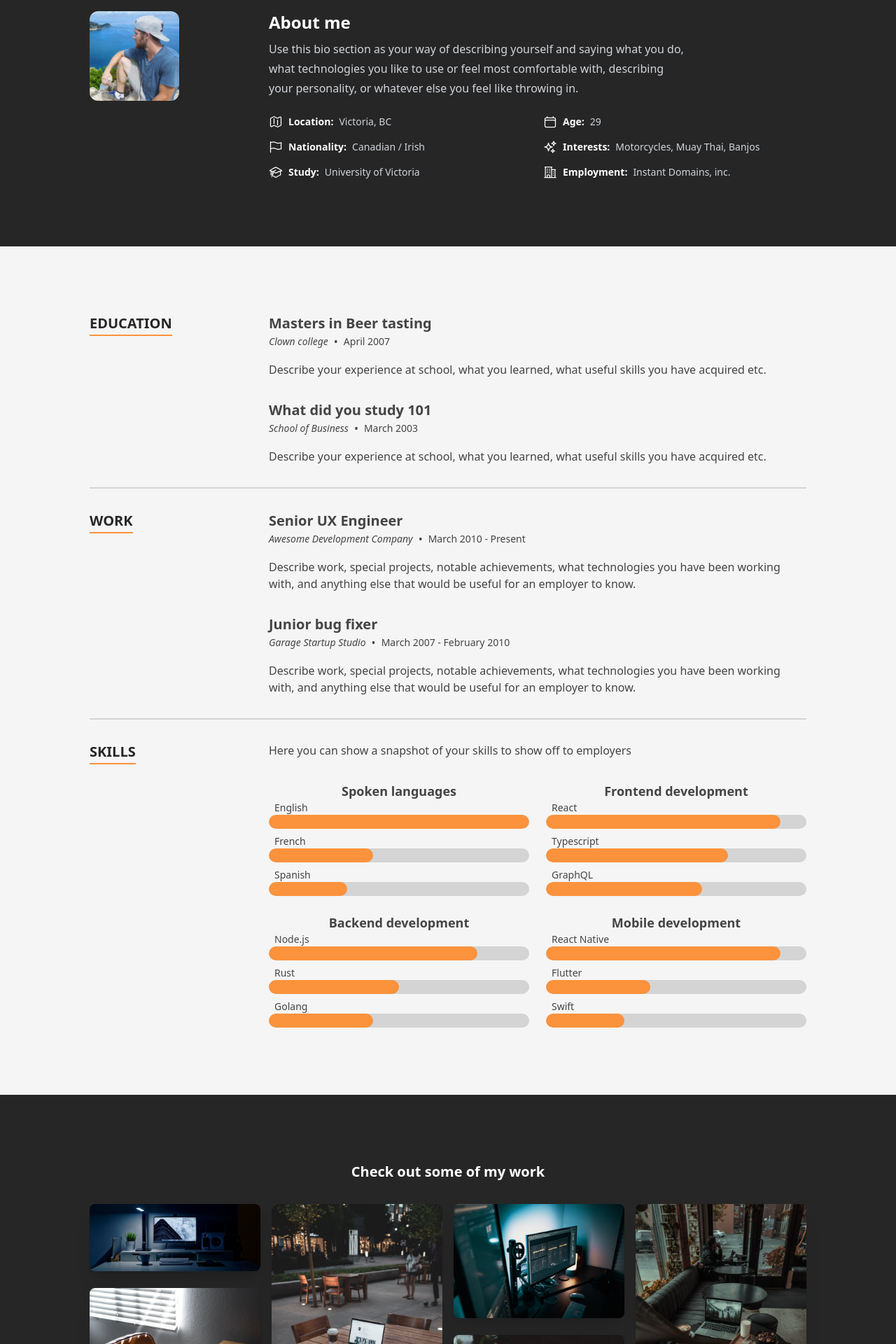
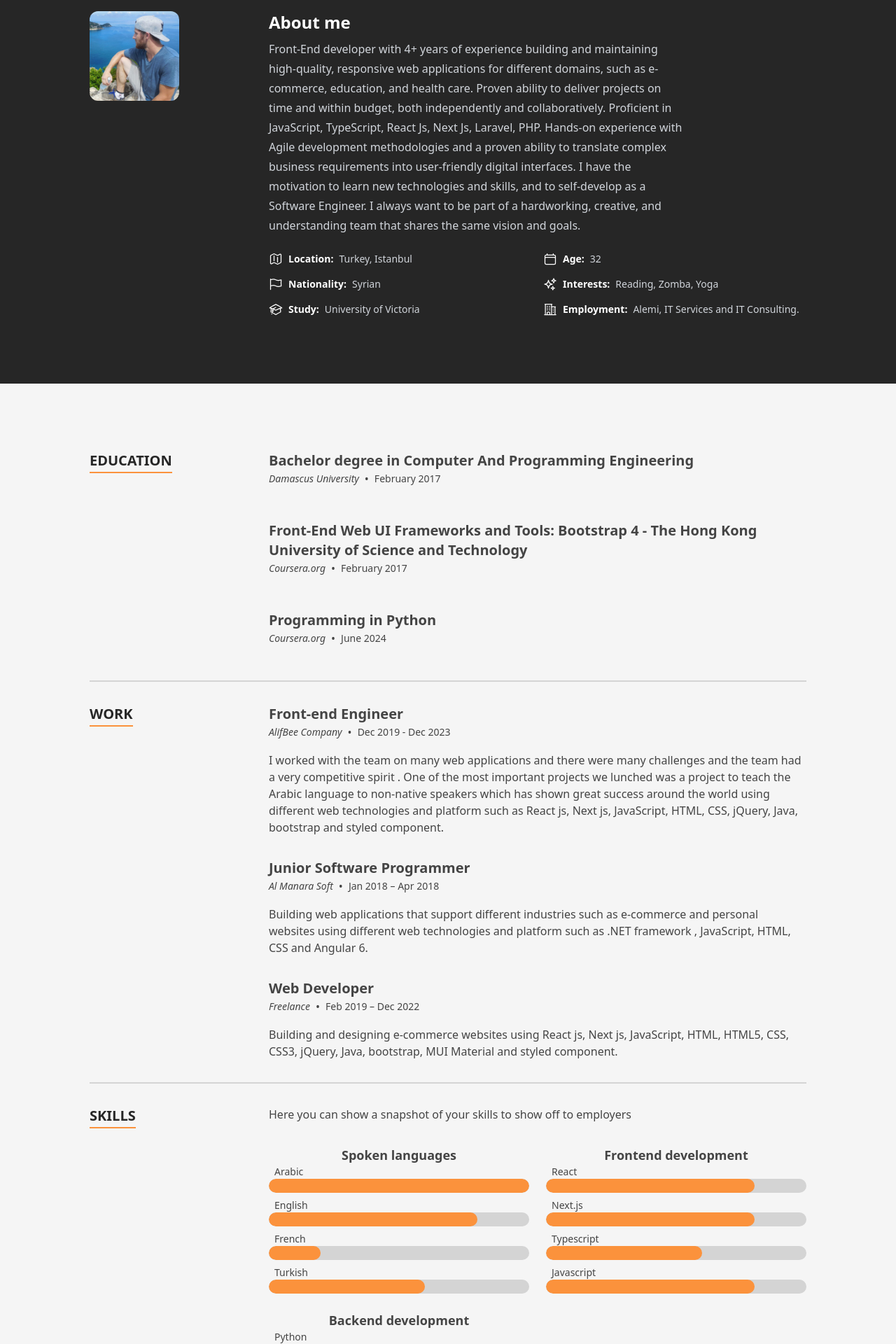
Before and after one commit to alaasanteha/github-portfolio, a Next.js app: page / in a window 1280 px wide. Shown: the part 880-2800 px from the top of the page at 70% size. Built offline with nearby package versions, Linux system fonts and the light colour scheme.

Commit message:
add data

```diff
--- a/src/data/data.tsx
+++ b/src/data/data.tsx
@@ -73,15 +73,14 @@ export const heroData: Hero = {
   description: (
     <>
       <p className="prose-sm text-stone-200 sm:prose-base lg:prose-lg">
-        I'm a Victoria based <strong className="text-stone-100">Full Stack Software Engineer</strong>, currently working
-        at <strong className="text-stone-100">Instant Domains</strong> helping build a modern, mobile-first, domain
-        registrar and site builder.
+        I'm a <strong className="text-stone-100"> Software Engineer</strong>, currently working
+        as a  <strong className="text-stone-100">Front End Developer</strong> with 4+ years of experience building and maintaining high-quality, responsive web applications for different domains, such as e-commerce, education, and health care.
       </p>
-      <p className="prose-sm text-stone-200 sm:prose-base lg:prose-lg">
+      {/* <p className="prose-sm text-stone-200 sm:prose-base lg:prose-lg">
         In my free time time, you can catch me training in <strong className="text-stone-100">Muay Thai</strong>,
         plucking my <strong className="text-stone-100">banjo</strong>, or exploring beautiful{' '}
         <strong className="text-stone-100">Vancouver Island</strong>.
-      </p>
+      </p> */}
     </>
   ),
   actions: [
@@ -104,16 +103,18 @@ export const heroData: Hero = {
  */
 export const aboutData: About = {
   profileImageSrc: profilepic,
-  description: `Use this bio section as your way of describing yourself and saying what you do, what technologies you like
-  to use or feel most comfortable with, describing your personality, or whatever else you feel like throwing
-  in.`,
+  description: `Front-End developer with 4+ years of experience building and maintaining high-quality, responsive web applications for different domains, such as e-commerce, education, and health care.
+
+Proven ability to deliver projects on time and within budget, both independently and collaboratively. Proficient in JavaScript, TypeScript, React Js, Next Js, Laravel, PHP. Hands-on experience with Agile development methodologies and a proven ability to translate complex business requirements into user-friendly digital interfaces.
+
+ I have the motivation to learn new technologies and skills, and to self-develop as a Software Engineer. I always want to be part of a hardworking, creative, and understanding team that shares the same vision and goals.`,
   aboutItems: [
-    {label: 'Location', text: 'Victoria, BC', Icon: MapIcon},
-    {label: 'Age', text: '29', Icon: CalendarIcon},
-    {label: 'Nationality', text: 'Canadian / Irish', Icon: FlagIcon},
-    {label: 'Interests', text: 'Motorcycles, Muay Thai, Banjos', Icon: SparklesIcon},
-    {label: 'Study', text: 'University of Victoria', Icon: AcademicCapIcon},
-    {label: 'Employment', text: 'Instant Domains, inc.', Icon: BuildingOffice2Icon},
+    { label: 'Location', text: 'Turkey, Istanbul', Icon: MapIcon },
+    { label: 'Age', text: '32', Icon: CalendarIcon },
+    { label: 'Nationality', text: 'Syrian', Icon: FlagIcon },
+    { label: 'Interests', text: 'Reading, Zomba, Yoga', Icon: SparklesIcon },
+    { label: 'Study', text: 'University of Victoria', Icon: AcademicCapIcon },
+    { label: 'Employment', text: 'Alemi, IT Services and IT Consulting.', Icon: BuildingOffice2Icon },
   ],
 };
 
@@ -125,16 +126,20 @@ export const skills: SkillGroup[] = [
     name: 'Spoken languages',
     skills: [
       {
-        name: 'English',
+        name: 'Arabic',
         level: 10,
       },
       {
-        name: 'French',
-        level: 4,
+        name: 'English',
+        level: 8,
       },
       {
-        name: 'Spanish',
-        level: 3,
+        name: 'French',
+        level: 2,
+      },
+      {
+        name: 'Turkish',
+        level: 6,
       },
     ],
   },
@@ -143,15 +148,19 @@ export const skills: SkillGroup[] = [
     skills: [
       {
         name: 'React',
-        level: 9,
+        level: 8,
+      },
+      {
+        name: 'Next.js',
+        level: 8,
       },
       {
         name: 'Typescript',
-        level: 7,
+        level: 6,
       },
       {
-        name: 'GraphQL',
-        level: 6,
+        name: 'Javascript',
+        level: 8,
       },
     ],
   },
@@ -159,33 +168,12 @@ export const skills: SkillGroup[] = [
     name: 'Backend development',
     skills: [
       {
-        name: 'Node.js',
-        level: 8,
+        name: 'Python',
+        level: 3,
       },
       {
-        name: 'Rust',
-        level: 5,
-      },
-      {
-        name: 'Golang',
-        level: 4,
-      },
-    ],
-  },
-  {
-    name: 'Mobile development',
-    skills: [
-      {
-        name: 'React Native',
-        level: 9,
-      },
-      {
-        name: 'Flutter',
-        level: 4,
-      },
-      {
-        name: 'Swift',
-        level: 3,
+        name: 'Node.js',
+        level: 2,
       },
     ],
   },
@@ -196,70 +184,40 @@ export const skills: SkillGroup[] = [
  */
 export const portfolioItems: PortfolioItem[] = [
   {
-    title: 'Project title 1',
-    description: 'Give a short description of your project here.',
-    url: 'https://reactresume.com',
+    title: 'AlifBee Web App',
+    description: 'It is a web application for teaching the Arabic language to non-native speakers with professional and enjoyable ways which has shown great success around the world .',
+    url: 'https://app.alifbee.com',
     image: porfolioImage1,
   },
   {
-    title: 'Project title 2',
-    description: 'Give a short description of your project here.',
-    url: 'https://reactresume.com',
-    image: porfolioImage2,
+    title: 'AlifBee Landing Page',
+    description: 'I focused on this project to have perfect performance and SEO-friendly',
+    url: 'https://www.alifbee.com',
+    image: porfolioImage1,
   },
   {
-    title: 'Project title 3',
-    description: 'Give a short description of your project here.',
-    url: 'https://reactresume.com',
+    title: 'AlifBee Academy',
+    description: 'Technologies: React • RESTful API • Responsive Design • React Hooks • Bootstrap 5',
+    url: 'https://academy.alifbee.com/',
     image: porfolioImage3,
   },
   {
-    title: 'Project title 4',
-    description: 'Give a short description of your project here.',
-    url: 'https://reactresume.com',
+    title: 'AlifBee Kids Landing page',
+    description: 'I focused on this project to have perfect performance and SEO-friendly.',
+    url: 'https://alifbeekids.com/',
     image: porfolioImage4,
   },
   {
-    title: 'Project title 5',
-    description: 'Give a short description of your project here.',
-    url: 'https://reactresume.com',
+    title: 'AlifBee LMS',
+    description: 'Building web applications to manage the content of the entire curriculums for more than one language and educational institution using Laravel framework which follows the Model-View-Controller (MVC).',
+    url: 'https://lms.alifbee.com/',
     image: porfolioImage5,
   },
   {
-    title: 'Project title 6',
-    description: 'Give a short description of your project here.',
-    url: 'https://reactresume.com',
+    title: 'Premium Surplus',
+    description: 'I worked on this project as a freelancer. Technologies: Next.js • Material-UI • HTML/CSS • RESTful API • MVC',
+    url: 'https://psurplus.com/',
     image: porfolioImage6,
-  },
-  {
-    title: 'Project title 7',
-    description: 'Give a short description of your project here.',
-    url: 'https://reactresume.com',
-    image: porfolioImage7,
-  },
-  {
-    title: 'Project title 8',
-    description: 'Give a short description of your project here.',
-    url: 'https://reactresume.com',
-    image: porfolioImage8,
-  },
-  {
-    title: 'Project title 9',
-    description: 'Give a short description of your project here.',
-    url: 'https://reactresume.com',
-    image: porfolioImage9,
-  },
-  {
-    title: 'Project title 10',
-    description: 'Give a short description of your project here.',
-    url: 'https://reactresume.com',
-    image: porfolioImage10,
-  },
-  {
-    title: 'Project title 11',
-    description: 'Give a short description of your project here.',
-    url: 'https://reactresume.com',
-    image: porfolioImage11,
   },
 ];
 
@@ -268,39 +226,60 @@ export const portfolioItems: PortfolioItem[] = [
  */
 export const education: TimelineItem[] = [
   {
-    date: 'April 2007',
-    location: 'Clown college',
-    title: 'Masters in Beer tasting',
-    content: <p>Describe your experience at school, what you learned, what useful skills you have acquired etc.</p>,
+    date: 'February 2017',
+    location: 'Damascus University',
+    title: 'Bachelor degree in Computer And Programming Engineering',
+    content: <p></p>,
   },
   {
-    date: 'March 2003',
-    location: 'School of Business',
-    title: 'What did you study 101',
-    content: <p>Describe your experience at school, what you learned, what useful skills you have acquired etc.</p>,
+    date: 'February 2017',
+    location: 'Coursera.org',
+    title: 'Front-End Web UI Frameworks and Tools: Bootstrap 4 - The Hong Kong University of Science and Technology',
+    content: <p></p>,
+  },
+  {
+    date: 'June 2024',
+    location: 'Coursera.org',
+    title: 'Programming in Python',
+    content: <p></p>,
   },
 ];
 
 export const experience: TimelineItem[] = [
   {
-    date: 'March 2010 - Present',
-    location: 'Awesome Development Company',
-    title: 'Senior UX Engineer',
+    date: 'Dec 2019 - Dec 2023',
+    location: 'AlifBee Company',
+    title: 'Front-end Engineer',
     content: (
       <p>
-        Describe work, special projects, notable achievements, what technologies you have been working with, and
-        anything else that would be useful for an employer to know.
+        I worked with the team on many web applications and there were many challenges and the team had a
+        very competitive spirit . One of the most important projects we lunched was a project to teach the Arabic
+        language to non-native speakers which has shown great success around the world using different web
+        technologies and platform such as React js, Next js, JavaScript, HTML, CSS, jQuery, Java, bootstrap and
+        styled component.
       </p>
     ),
   },
   {
-    date: 'March 2007 - February 2010',
-    location: 'Garage Startup Studio',
-    title: 'Junior bug fixer',
+    date: 'Jan 2018 – Apr 2018 ',
+    location: 'Al Manara Soft',
+    title: 'Junior Software Programmer',
     content: (
       <p>
-        Describe work, special projects, notable achievements, what technologies you have been working with, and
-        anything else that would be useful for an employer to know.
+        Building web applications that support different industries such as e-commerce and personal websites
+        using different web technologies and platform such as .NET framework , JavaScript, HTML, CSS and
+        Angular 6.
+      </p>
+    ),
+  },
+  {
+    date: 'Feb 2019 – Dec 2022 ',
+    location: 'Freelance',
+    title: 'Web Developer',
+    content: (
+      <p>
+        Building and designing e-commerce websites using React js, Next js, JavaScript, HTML, HTML5, CSS, CSS3,
+        jQuery, Java, bootstrap, MUI Material and styled component.
       </p>
     ),
   },
@@ -313,19 +292,24 @@ export const testimonial: TestimonialSection = {
   imageSrc: testimonialImage,
   testimonials: [
     {
-      name: 'John Doe',
-      text: 'Use this as an opportunity to promote what it is like to work with you. High value testimonials include ones from current or past co-workers, managers, or from happy clients.',
-      image: 'https://cloudflare-ipfs.com/ipfs/Qmd3W5DuhgHirLHGVixi6V76LhCkZUz6pnFt5AJBiyvHye/avatar/169.jpg',
+      name: 'Abdalhady Alsayad',
+      text: "I've had the pleasure of working with Alaa for the past three years, and during this time, she has proven to be a remarkable and talented frontend developer. Alaa consistently demonstrates a strong commitment to her work, coupled with a keen eagerness to learn and master new technologies. Her skills in software architecture and design patterns are particularly impressive, making her a valuable asset to any team.",
+      image: '',
     },
     {
-      name: 'Jane Doe',
-      text: 'Here you should write some nice things that someone has said about you. Encourage them to be specific and include important details (notes about a project you were on together, impressive quality produced, etc).',
-      image: 'https://cloudflare-ipfs.com/ipfs/Qmd3W5DuhgHirLHGVixi6V76LhCkZUz6pnFt5AJBiyvHye/avatar/14.jpg',
+      name: 'Khaled Alsayad',
+      text: 'I had the pleasure of working with Alaa on Alifbee. She is a highly skilled and talented engineer who consistently impressed me with her technical abilities and work ethic.',
+      image: '',
     },
     {
-      name: 'Someone else',
-      text: 'Add several of these, and keep them as fresh as possible, but be sure to focus on quality testimonials with strong highlights of your skills/work ethic.',
-      image: 'https://cloudflare-ipfs.com/ipfs/Qmd3W5DuhgHirLHGVixi6V76LhCkZUz6pnFt5AJBiyvHye/avatar/69.jpg',
+      name: 'Mumin Osman',
+      text: 'Alaa is an exceptional professional who consistently delivers high-quality results. Their expertise and dedication make them a valuable asset to any team. I highly recommend her for her outstanding skills and contributions.',
+      image: '',
+    },
+    {
+      name: 'Mohamad Bitar',
+      text: "I highly recommend Alaa Santeha as a talented full stack developer. I had the pleasure of working closely with Alaa for the past three years at Alemi Media Company. Alaa possesses a wealth of technical expertise in various programming languages including JavaScript, PHP, and SQL. She is skilled at using a variety of tools and frameworks such as Git, ReactJS, VueJS, and Laravel. One project I worked on with Alaa was the development of a new e-learning platform called AlifBee. Alaa was responsible for developing the platform's frontend, which included implementing a lot of UI/UX features. She worked tirelessly to ensure that the platform was scalable, secure, and user-friendly. Her contributions were instrumental in the success of the project. Overall, I highly recommend Alaa as a skilled full stack developer. Her technical expertise, strong work ethic, and excellent interpersonal skills make her a valuable asset to any team.",
+      image: '',
     },
   ],
 };
@@ -336,27 +320,27 @@ export const testimonial: TestimonialSection = {
 
 export const contact: ContactSection = {
   headerText: 'Get in touch.',
-  description: 'Here is a good spot for a message to your readers to let them know how best to reach out to you.',
+  description: '',
   items: [
     {
       type: ContactType.Email,
-      text: 'reachout@timbaker.me',
+      text: 'santehaalaa@gmail.com',
       href: 'mailto:reachout@timbaker.me',
     },
     {
       type: ContactType.Location,
-      text: 'Victoria BC, Canada',
-      href: 'https://www.google.ca/maps/place/Victoria,+BC/@48.4262362,-123.376775,14z',
+      text: 'Istanbul, Turkey',
+      href: 'https://www.google.ca/maps/place/%C4%B0stanbul/@41.0054632,28.8473759,11z',
     },
     {
       type: ContactType.Instagram,
-      text: '@tbakerx',
-      href: 'https://www.instagram.com/tbakerx/',
+      text: '@alaa.santeha',
+      href: 'https://www.instagram.com/alaa.santeha/',
     },
     {
       type: ContactType.Github,
-      text: 'tbakerx',
-      href: 'https://github.com/tbakerx',
+      text: 'alaasanteha',
+      href: 'https://github.com/alaasanteha',
     },
   ],
 };
@@ -365,9 +349,9 @@ export const contact: ContactSection = {
  * Social items
  */
 export const socialLinks: Social[] = [
-  {label: 'Github', Icon: GithubIcon, href: 'https://github.com/tbakerx'},
-  {label: 'Stack Overflow', Icon: StackOverflowIcon, href: 'https://stackoverflow.com/users/8553186/tim-baker'},
-  {label: 'LinkedIn', Icon: LinkedInIcon, href: 'https://www.linkedin.com/in/timbakerx/'},
-  {label: 'Instagram', Icon: InstagramIcon, href: 'https://www.instagram.com/reactresume/'},
-  {label: 'Twitter', Icon: TwitterIcon, href: 'https://twitter.com/TimBakerx'},
+  { label: 'Github', Icon: GithubIcon, href: 'https://github.com/tbakerx' },
+  { label: 'Stack Overflow', Icon: StackOverflowIcon, href: 'https://stackoverflow.com/users/8553186/tim-baker' },
+  { label: 'LinkedIn', Icon: LinkedInIcon, href: 'https://www.linkedin.com/in/timbakerx/' },
+  { label: 'Instagram', Icon: InstagramIcon, href: 'https://www.instagram.com/reactresume/' },
+  { label: 'Twitter', Icon: TwitterIcon, href: 'https://twitter.com/TimBakerx' },
 ];
```
Also changed, not shown: 1 other file (tests, documents, lock files or other folders).
